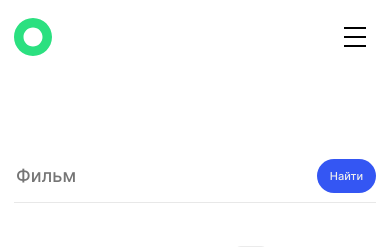
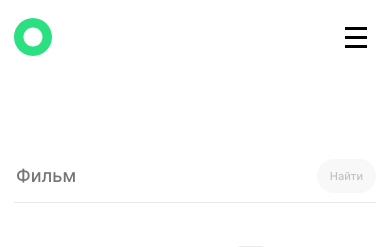
Before and after one commit to EZzzKryak/movies-explorer-frontend, a React (Create React App) app: page /movies in a window 390 px wide. Shown: the top 247 px of the page. Built offline with nearby package versions, Linux system fonts and the light colour scheme.

Commit message:
fixes/sidebar bg, burger fixed, search input

```diff
--- a/src/components/FilterCheckbox/FilterCheckbox.js
+++ b/src/components/FilterCheckbox/FilterCheckbox.js
@@ -9,7 +9,7 @@ const FilterCheckbox = () => {
     <form className="checkbox">
       <label className="checkbox__label button">
         {!isDesktop && "Короткометражки"}
-        <input className="checkbox__input" type="checkbox" />
+        <input className="checkbox__input" type="checkbox" placeholder="Фильтр 'короткометражки'" />
         <span className="checkbox__switch"></span>
         {isDesktop && "Короткометражки"}
       </label>
--- a/src/components/MenuBurger/MenuBurger.css
+++ b/src/components/MenuBurger/MenuBurger.css
@@ -1,18 +1,19 @@
 .burger {
-  height: 77px;
+  /* height: 77px;
   position: fixed;
   right: 0;
-  top: 0;
+  top: 0; */
+  grid-area: links;
   z-index: 2;
   display: flex;
-  align-items: center;
+  /* align-items: end; */
   justify-content: end;
 }
 
 .burger__button {
   width: 28px;
   height: 24px;
-  margin-right: 38px;
+  margin-right: 8px;
   position: relative;
   border: none;
   outline: none;
@@ -22,7 +23,7 @@
 .burger__button:before {
   content: "";
   position: absolute;
-  top: 0;
+  top: 1px;
   right: 0;
   width: 28px;
   background-color: #000;
@@ -31,7 +32,7 @@
 .burger__line {
   position: absolute;
   right: 0;
-  top: 9px;
+  top: 11px;
   width: 28px;
   background-color: #000;
   height: 3px;
@@ -40,7 +41,7 @@
   content: "";
   position: absolute;
   right: 0;
-  top: 18px;
+  top: 21px;
   width: 28px;
   background-color: #000;
   height: 3px;
@@ -58,18 +59,21 @@
 @media screen and (max-width: 540px) {
   .burger__button {
     width: 24px;
-    margin-right: 24px;
+    margin-right: 9px;
   }
   .burger__button:before {
     width: 22px;
     height: 2.5px;
+    top: 2px;
   }
   .burger__line {
     width: 22px;
     height: 2.5px;
+    top: 11px;
   }
   .burger__button:after {
     width: 22px;
     height: 2.5px;
+    top: 20px;
   }
 }
--- a/src/components/SearchForm/SearchForm.css
+++ b/src/components/SearchForm/SearchForm.css
@@ -1,4 +1,5 @@
 .search-panel {
+  position: relative;
   padding: 0 0 11px;
   border-bottom: 1px solid #e8e8e8;
 }
@@ -31,6 +32,24 @@
   outline: none;
   border-radius: 25px;
 }
+.search-panel__search-btn:disabled {
+  color: #c2c2c2;
+  background-color: #f8f8f8;
+  pointer-events: none;
+}
+.search-movie-input-error {
+  position: absolute;
+  top: calc(100% + 6px);
+  left: 0;
+  transition: opacity 0.3s;
+  font-weight: 400;
+  font-size: 13px;
+  line-height: 16px;
+  color: #ff0000;
+}
+.search-movie-input-error_active {
+  opacity: 1;
+}
 
 @media screen and (max-width: 540px) {
   .search-panel {
@@ -44,4 +63,8 @@
     font-size: 18px;
     line-height: 22px;
   }
+  .search-movie-input-error {
+    font-size: 11px;
+    line-height: 14px;
+  }
 }
--- a/src/components/SearchForm/SearchForm.js
+++ b/src/components/SearchForm/SearchForm.js
@@ -3,16 +3,19 @@ import { useFormAndValidation } from "../../hooks/useFormAndValidation";
 import "./SearchForm.css";
 
 const SearchForm = () => {
-  const { values, handleChange, resetForm } = useFormAndValidation();
+  const { isValid, values, handleChange, resetForm, errors } =
+    useFormAndValidation();
   const { movie } = values;
 
   return (
     <div className="search-panel">
-      <form className="search-panel__form">
+      <form className="search-panel__form" name="search-movie" noValidate>
         <input
           className="search-panel__input"
+          id="search-movie-input"
           type="text"
           name="movie"
+          maxLength="40"
           placeholder="Фильм"
           value={movie || ""}
           onChange={handleChange}
@@ -22,10 +25,18 @@ const SearchForm = () => {
           className="search-panel__search-btn button"
           type="submit"
           aria-label="Поиск фильма"
+          disabled={!isValid}
         >
           Найти
         </button>
       </form>
+      <span
+        className={`${
+          !isValid && "search-movie-input_active"
+        } search-movie-input-error`}
+      >
+        {errors.movie}
+      </span>
     </div>
   );
 };
--- a/src/components/Sidebar/Sidebar.css
+++ b/src/components/Sidebar/Sidebar.css
@@ -1,19 +1,39 @@
 .sidebar {
-  width: 520px;
+  width: 100vw;
   height: 100vh;
   position: fixed;
   top: 0;
   right: 0;
+  transform: translateX(100%);
+  /* transition: all 0.2s; */
+  z-index: 5;
+}
+.sidebar_active {
+  transform: translateX(0);
+}
+.sidebar__blur {
+  display: flex;
+  justify-content: end;
+  position: absolute;
+  height: 100vh;
+  width: 100vw;
+}
+.sidebar__opacity {
+  flex: 1;
+  height: 100vh;
+  width: min-content;
+  background-color: #000;
+  opacity: 0.4;
+}
+.sidebar__content {
+  position: relative;
+  width: 520px;
+  height: 100%;
   display: flex;
   flex-direction: column;
   align-items: center;
-  z-index: 3;
-  transform: translateX(100%);
-  transition: all 0.2s;
+
   background-color: #fff;
-}
-.sidebar_active {
-  transform: translateX(0);
 }
 .sidebar__close {
   position: absolute;
@@ -32,9 +52,10 @@
   padding: 0;
   margin: 160px 0 0;
   display: flex;
+  gap: 28px;
   flex-direction: column;
-  gap: 28px;
   align-items: center;
+  list-style-type: none;
 }
 .sidebar__list-item {
   margin: 0;
--- a/src/components/Sidebar/Sidebar.js
+++ b/src/components/Sidebar/Sidebar.js
@@ -8,6 +8,9 @@ const Sidebar = ({ sidebarIsActive, onSetSideBarIsActive }) => {
 
   return (
     <nav className={`sidebar${sidebarIsActive ? " sidebar_active" : ""}`}>
+      <div className="sidebar__blur">
+        <div className="sidebar__opacity"></div>
+        <div className="sidebar__content">
           <button
             type="button"
             className="sidebar__close"
@@ -54,6 +57,8 @@ const Sidebar = ({ sidebarIsActive, onSetSideBarIsActive }) => {
           <div className="sidebar__profile-btn">
             <ProfileButton lightClass={lightClass} />
           </div>
+        </div>
+      </div>
     </nav>
   );
 };
```
Lines whose indentation alone changed are shown as unchanged.
